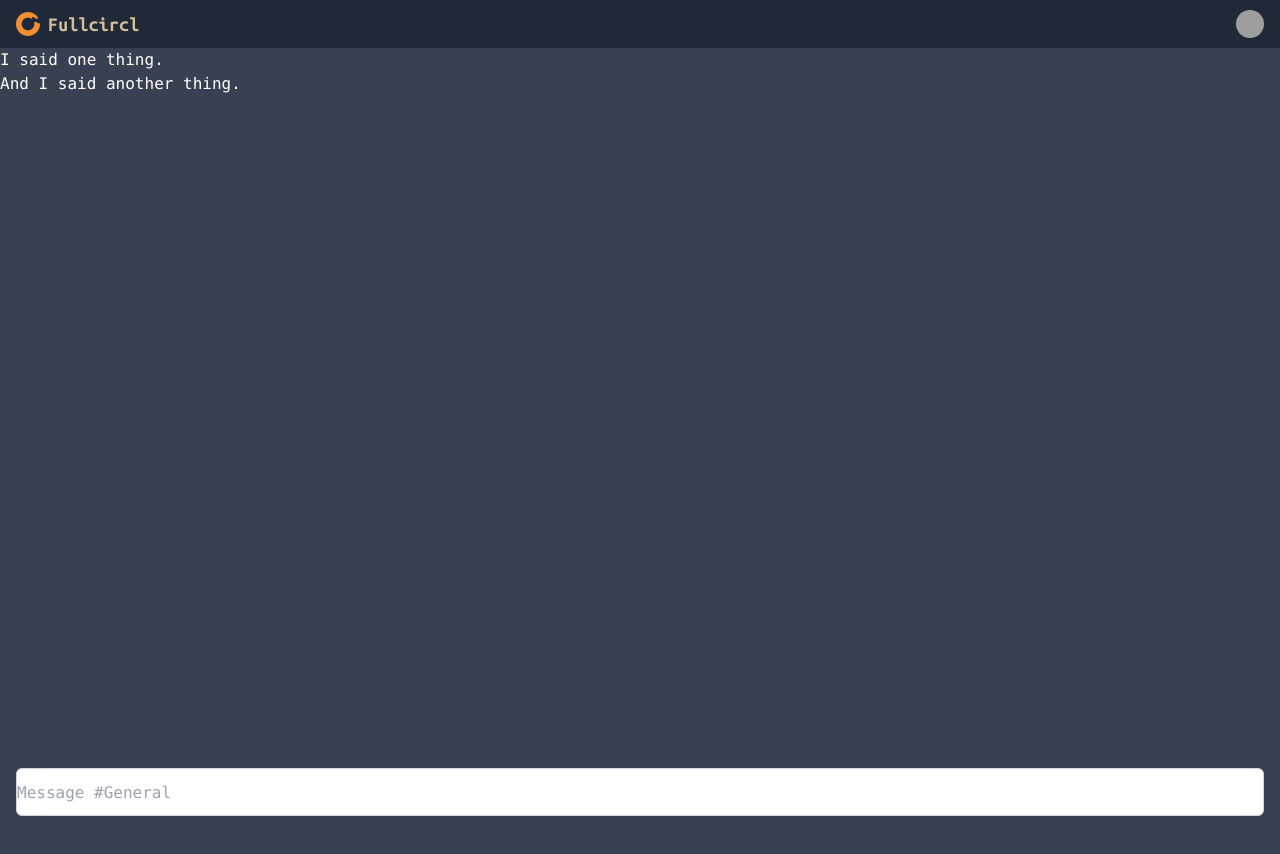
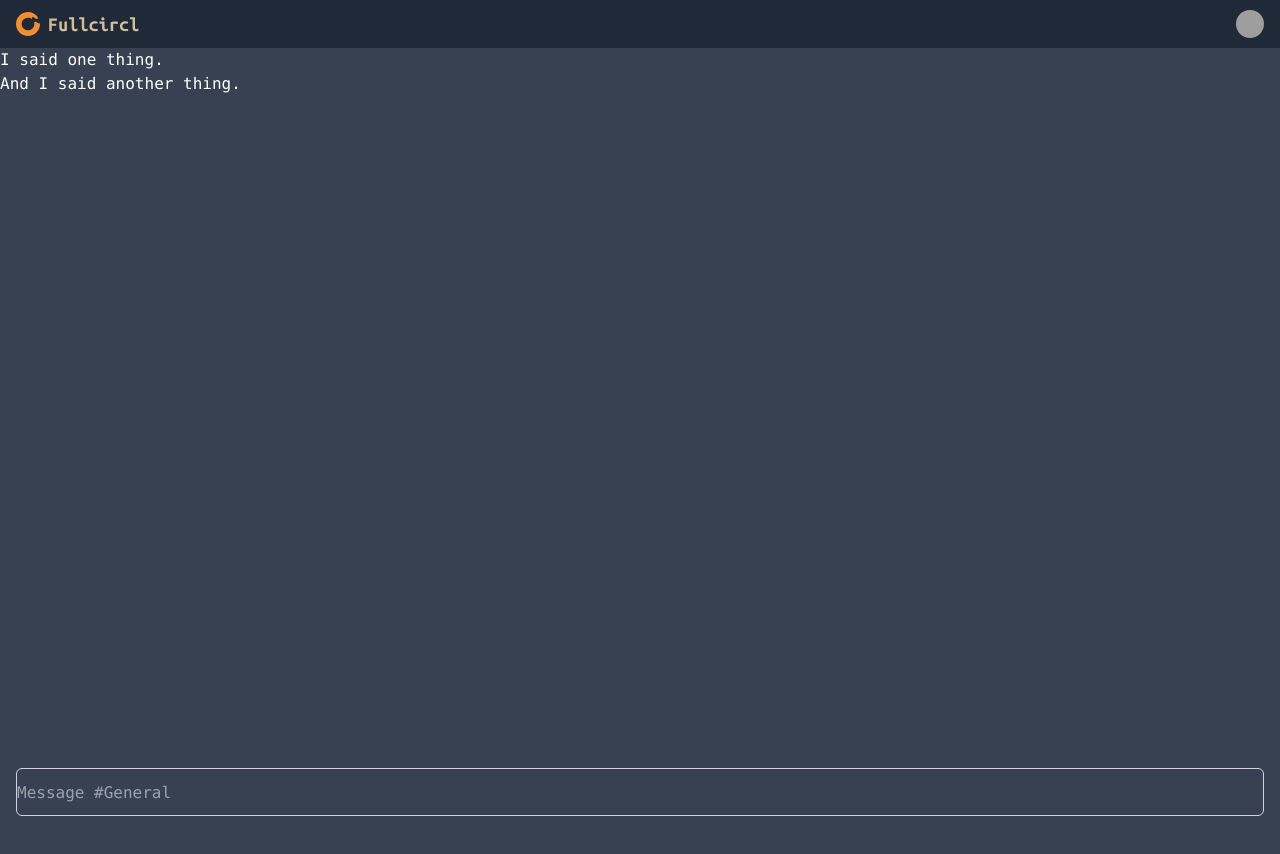
Before and after one commit to fullcircl/fullcircl-app, a Svelte app in the folder src/fullcircl-client/client-app/: page / in a window 1280 px wide. Shown: the top 854 px of the page. Built offline with nearby package versions, Linux system fonts and the light colour scheme; grey boxes are pictures that could not be loaded; a web font is replaced by a local one.

Commit message:
Enable dark theme on input controls

```diff
--- a/src/fullcircl-client/client-app/public/global.css
+++ b/src/fullcircl-client/client-app/public/global.css
@@ -9,3 +9,8 @@ body {
 	padding: 0;
 	box-sizing: border-box;
 }
+
+input.dark, .dark input {
+	/* override user agent styles */
+	background-color: rgba(55, 65, 81, var(--tw-bg-opacity)) !important;
+}
```
